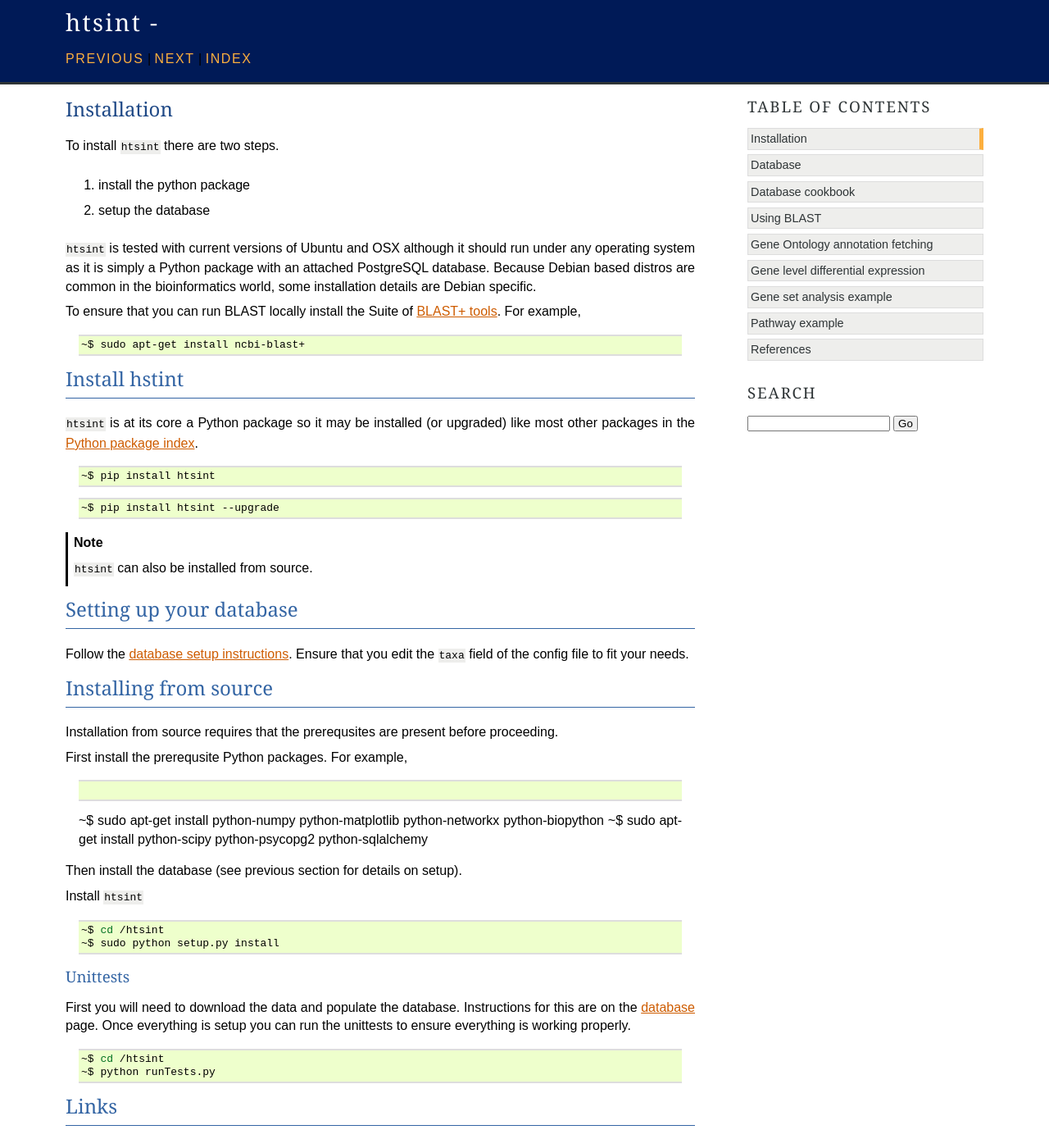
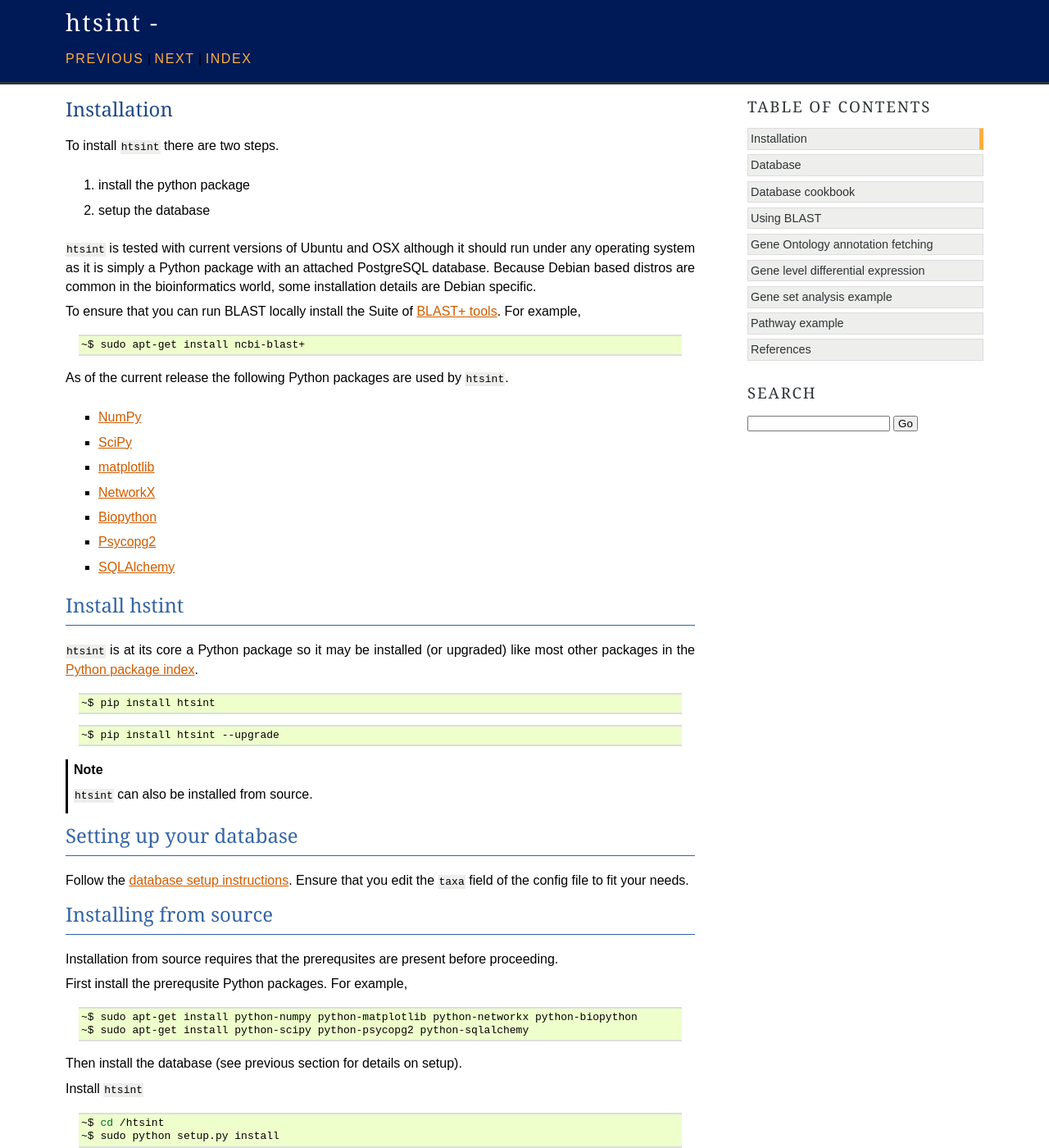
Before and after one commit to ajrichards/htsint, a Sphinx documentation site: the page built from docs/install.rst, in a window 1280 px wide and 1400 px high. Shown: the whole window at 82% size. Built offline with Sphinx 7.4.7, drawn with Linux system fonts in a browser that asks for light colours; formulas are drawn with MathJax 3; the version number could not be read and is left out.

Commit message:
improved docs install page a bit

```diff
--- a/docs/install.rst
+++ b/docs/install.rst
@@ -16,6 +16,15 @@ To ensure that you can run BLAST locally install the Suite of `BLAST+ tools <htt
 
       ~$ sudo apt-get install ncbi-blast+
 
+As of the current release the following Python packages are used by ``htsint``.
+
+   * `NumPy <http://www.numpy.org>`_
+   * `SciPy <http://www.scipy.org>`_
+   * `matplotlib <http://matplotlib.org>`_
+   * `NetworkX <https://networkx.github.io>`_
+   * `Biopython <http://biopython.org/wiki/Main_Page>`_
+   * `Psycopg2 <http://initd.org/psycopg>`_
+   * `SQLAlchemy <http://www.sqlalchemy.org>`_
 
 Install hstint
 -------------------
@@ -47,17 +56,17 @@ First install the prerequsite Python packages.  For example,
 
    .. code-block:: bash
 
-   ~$ sudo apt-get install python-numpy python-matplotlib python-networkx python-biopython
-   ~$ sudo apt-get install python-scipy python-psycopg2 python-sqlalchemy
+      ~$ sudo apt-get install python-numpy python-matplotlib python-networkx python-biopython
+      ~$ sudo apt-get install python-scipy python-psycopg2 python-sqlalchemy
 
 Then install the database (see previous section for details on setup).
 
 Install ``htsint``
 
-      .. code-block:: bash
+   .. code-block:: bash
 
-         ~$ cd /htsint
-         ~$ sudo python setup.py install
+      ~$ cd /htsint
+      ~$ sudo python setup.py install
 
 Unittests
 ^^^^^^^^^^^^^^
@@ -66,8 +75,8 @@ First you will need to download the data and populate the database.  Instruction
 
    .. code-block:: bash
 
-         ~$ cd /htsint
-         ~$ python runTests.py
+      ~$ cd /htsint
+      ~$ python runTests.py
 
 Links
 ----------
```
